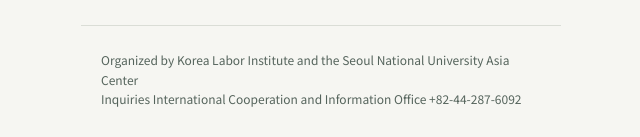
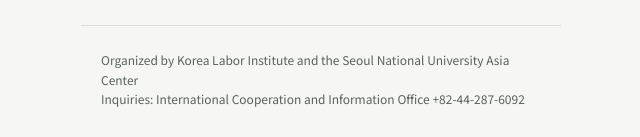
Before and after one commit to Seon155/kli-snu-colloquium, a plain HTML site: page index.html in a window 1280 px wide. Shown: the part 1227-1364 px from the top of the page, 319-959 px from the left. Drawn offline with Linux system fonts and the light colour scheme.

Commit message:
Fix footnote formatting in index.html

```diff
--- a/index.html
+++ b/index.html
@@ -162,7 +162,7 @@ en:{
   prog:"Program", pd:"Nov 26, 2026", chair:"Chair",
   valid:"This page is valid until 10:00 AM on November 27",
   view:"View slides", soon:"Slides coming soon",
-  foot:"Organized by Korea Labor Institute and the Seoul National University Asia Center<br>Inquiries International Cooperation and Information Office +82-44-287-6092",
+  foot:"Organized by Korea Labor Institute and the Seoul National University Asia Center<br>Inquiries: International Cooperation and Information Office +82-44-287-6092",
   sched:[
    {b:"12:30–1:00",n:"Registration"},
    {s:"Session I",n:"Automotive Industry Transition and Labor — An International Comparison",cn:"Hyunji Kwon",ca:"Seoul National University"},
```
